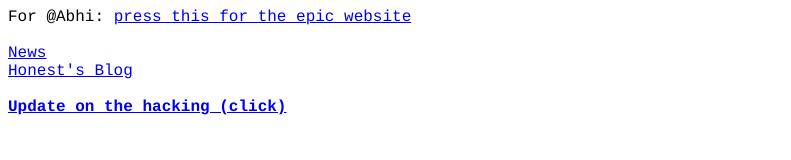
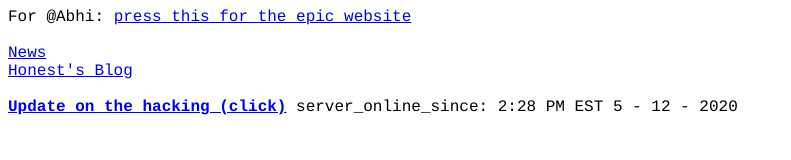
Before and after one commit to Honesttt/BananaJoes, a plain HTML site: page index.html in a window 1280 px wide. Shown: the whole page, without its empty margins (0-791 px from the left). Drawn offline with Linux system fonts and the light colour scheme.

Commit message:
Update index.html

```diff
--- a/index.html
+++ b/index.html
@@ -8,3 +8,4 @@ For @Abhi: <a href="old.index.html">press this for the epic website</a>
 <br>
 <br>
 <a href="hack.update.txt"><b>Update on the hacking (click)</b></a>
+ server_online_since: 2:28 PM EST 5 - 12 - 2020
```
